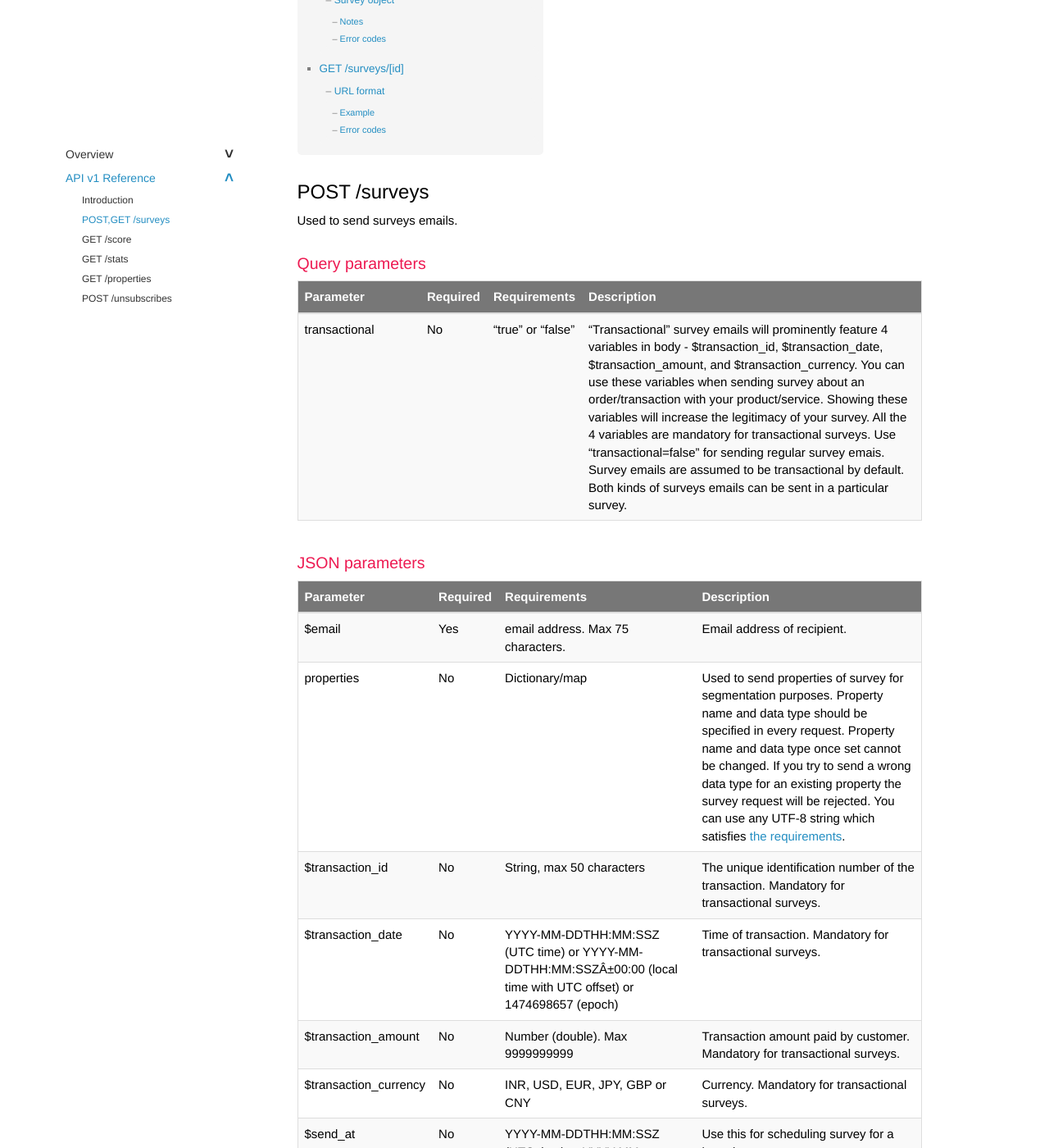
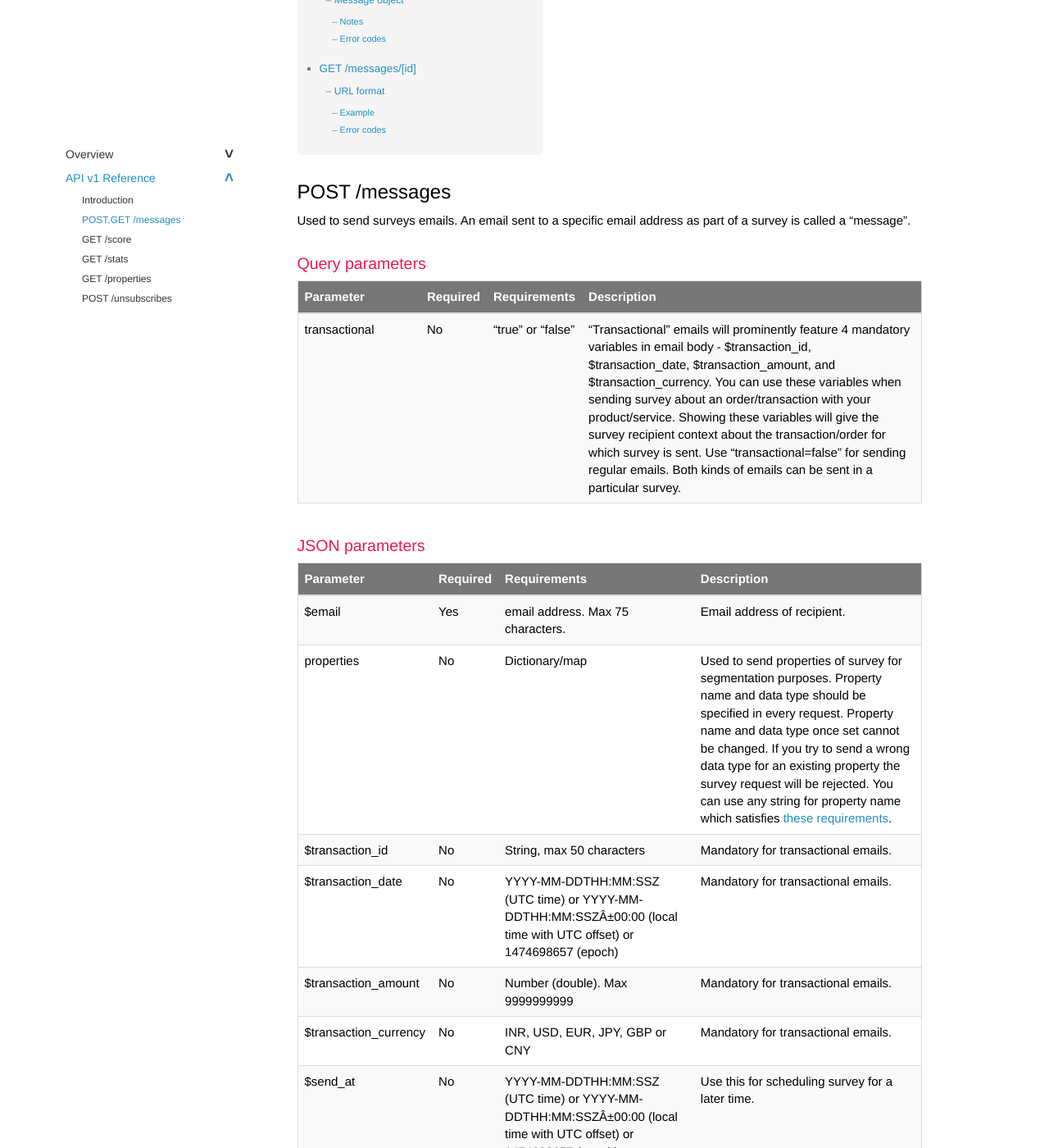
Before and after one commit to booleanapp/docs, a Jekyll site: the page built from pages/apiv1/v1_messages.md, in a window 1280 px wide and 1400 px high, scrolled down 515 px. Shown: the whole window at 82% size. Built offline with Jekyll 4.4.1, drawn with Linux system fonts in a browser that asks for light colours; some of the changed text lies outside the part shown.

Commit message:
Replaced surveys with messages.

````diff
--- a/_data/sidebars/mydoc_sidebar.yml
+++ b/_data/sidebars/mydoc_sidebar.yml
@@ -48,8 +48,8 @@ entries:
       url: /v1_introduction.html
       output: web, pdf
 
-    - title: POST,GET /surveys
-      url: /v1_surveys.html
+    - title: POST,GET /messages
+      url: /v1_messages.html
       output: web, pdf
 
     - title: GET /score
--- a/pages/apiv1/v1_surveys.md
+++ b/pages/apiv1/v1_messages.md
@@ -1,18 +1,18 @@
 ---
-title: POST,GET /surveys
+title: POST,GET /messages
 sidebar: mydoc_sidebar
-permalink: v1_surveys.html
+permalink: v1_messages.html
 ---
 
-## POST /surveys
+## POST /messages
 
-Used to send surveys emails.
+Used to send surveys emails. An email sent to a specific email address as part of a survey is called a "message".
 
 ### Query parameters
 
 |Parameter|Required|Requirements|Description|
 |---------|--------|------------|-----------|
-|transactional|No|"true" or "false"|"Transactional" survey emails will prominently feature 4 variables in body - $transaction_id, $transaction_date, $transaction_amount, and $transaction_currency. You can use these variables when sending survey about an order/transaction with your product/service. Showing these variables will increase the legitimacy of your survey. All the 4 variables are mandatory for transactional surveys. Use "transactional=false" for sending regular survey emais. Survey emails are assumed to be transactional by default. Both kinds of surveys emails can be sent in a particular survey.|
+|transactional|No|"true" or "false"|"Transactional" emails will prominently feature 4 mandatory variables in email body - $transaction_id, $transaction_date, $transaction_amount, and $transaction_currency. You can use these variables when sending survey about an order/transaction with your product/service. Showing these variables will give the survey recipient context about the transaction/order for which survey is sent. Use "transactional=false" for sending regular emails. Both kinds of emails can be sent in a particular survey.|
 
 
 ### JSON parameters
@@ -20,11 +20,11 @@ Used to send surveys emails.
 |Parameter|Required|Requirements|Description|
 |---------|--------|------------|-----------|
 |$email|Yes|email address. Max 75 characters.|Email address of recipient.|
-|properties|No|Dictionary/map|Used to send properties of survey for segmentation purposes. Property name and data type should be specified in every request. Property name and data type once set cannot be changed. If you try to send a wrong data type for an existing property the survey request will be rejected. You can use any UTF-8 string which satisfies [the requirements](#property-naming-requirements).|
-|$transaction_id|No|String, max 50 characters|The unique identification number of the transaction. Mandatory for transactional surveys.|
-|$transaction_date|No|YYYY-MM-DDTHH:MM:SSZ (UTC time) or YYYY-MM-DDTHH:MM:SSZÂ±00:00 (local time with UTC offset) or 1474698657 (epoch) |Time of transaction. Mandatory for transactional surveys.|
-|$transaction_amount|No|Number (double). Max 9999999999|Transaction amount paid by customer. Mandatory for transactional surveys.|
-|$transaction_currency|No|INR, USD, EUR, JPY, GBP or CNY|Currency. Mandatory for transactional surveys.|
+|properties|No|Dictionary/map|Used to send properties of survey for segmentation purposes. Property name and data type should be specified in every request. Property name and data type once set cannot be changed. If you try to send a wrong data type for an existing property the survey request will be rejected. You can use any string for property name which satisfies [these requirements](#property-naming-requirements).|
+|$transaction_id|No|String, max 50 characters|Mandatory for transactional emails.|
+|$transaction_date|No|YYYY-MM-DDTHH:MM:SSZ (UTC time) or YYYY-MM-DDTHH:MM:SSZÂ±00:00 (local time with UTC offset) or 1474698657 (epoch) |Mandatory for transactional emails.|
+|$transaction_amount|No|Number (double). Max 9999999999|Mandatory for transactional emails.|
+|$transaction_currency|No|INR, USD, EUR, JPY, GBP or CNY|Mandatory for transactional emails.|
 |$send_at|No|YYYY-MM-DDTHH:MM:SSZ (UTC time) or YYYY-MM-DDTHH:MM:SSZÂ±00:00 (local time with UTC offset) or 1474698657 (epoch) |Use this for scheduling survey for a later time.|
 
 ### Property naming requirements
@@ -49,11 +49,45 @@ Invalid property name examples - `$cust_prop`, `_cust_prop`, `#address`, `a`, `c
 |Number set|NS|Max 20 items in array, each number max 9999999999.|
 
 
-
-#### Example sending transactional survey email
+#### Example - regular email
 
 ```
-POST /surveys
+POST /messages?transactional=false
+```
+
+##### JSON Parameters
+
+```json
+[
+    {
+        "$email": "someone@somedomain.com",
+    }
+]
+```
+
+##### Response
+
+```json
+HTTP 1/1.1 200
+{
+  "request_id": "fcdabbc2-eb34-48f4-a9c3-b364df5f6a2d",
+  "success": true,
+  "errors": [],
+  "response": [
+    {
+      "$email": "someone@somedomain.com",
+      "message": "accepted",
+      "errors": []
+    }
+  ]
+}
+```
+
+
+#### Example - transactional email
+
+```
+POST /messages
 ```
 
 ##### JSON Parameters
@@ -95,53 +129,18 @@ HTTP 1/1.1 200
 }
 ```
 
-#### Example sending regular survey email
-
-```
-POST /surveys?transactional=false
-```
-
-##### JSON Parameters
-
-```json
-[
-    {
-        "$email": "someone@somedomain.com",
-    }
-]
-```
-
-##### Response
-
-```json
-HTTP 1/1.1 200
-{
-  "request_id": "fcdabbc2-eb34-48f4-a9c3-b364df5f6a2d",
-  "success": true,
-  "errors": [],
-  "response": [
-    {
-      "$email": "someone@somedomain.com",
-      "message": "accepted",
-      "errors": []
-    }
-  ]
-}
-```
 
 
 
 #### Notes
 
-* Max 50 properties per survey.
+* Max 50 properties per email.
 
-* Max 10000 surveys per API call.
+* Max 10000 emails per API call.
 
-* Surveys more than a month old will not be sent. This can happen when you have pending surveys but run out of credits.
+* Emails more than a month old will not be sent. This can happen when you have pending emails but run out of credits.
 
-* If same survey is requested again, a "duplicate request" error will be returned. A unique survey is identified by $transaction_id.
-
-* Please check "message" and "errors" parameters for surveys which were not processed. These need to be tried again.
+* Max one email can be sent per unique $transaction_id.
 
 * The API payload should always be a JSON array (even for a single survey request).
 
@@ -153,14 +152,14 @@ HTTP 1/1.1 200
 |1001|Invalid format|Invalid format of data.|
 |1002|Already exists|Property already exists with different data type.|
 |1003|Quota exceeded|Property quota exceeded. Max 50 properties per survey.|
-|1004|Duplicate request|A survey for same transaction_id was already sent.|
+|1004|Duplicate request|An email for same transaction_id was already sent.|
 |1006|Required property missing|One or more required property is missing.|
 |1009|Invalid Value|Value is incorrect for a given field.|
-|1012|Invalid survey type|$transaction_id, $transaction_date, $transaction_currency and $transaction_amount supported only for transactional surveys.|
+|1012|Invalid survey type|$transaction_id, $transaction_date, $transaction_currency and $transaction_amount supported only for transactional emails.|
 |1013|Invalid key|Provided key is not supported.|
 
 
-## GET /surveys
+## GET /messages
 
 Used to list all surveys emails.
 
@@ -168,22 +167,22 @@ Used to list all surveys emails.
 
 |Parameter|Required|Requirements|Description|
 |---------|--------|------------|-----------|
-|start_date|No|YYYY:MM:DD (time assumed midnight) or YYYY:MM:DDTHH:MM:SS. Timezone inferred from survey setting.|The start date to retrieve responses.|
-|end_date|No|YYYY:MM:DD (time assumed midnight) or YYYY:MM:DDTHH:MM:SS. Timezone inferred from survey setting.|The end date to retrieve responses.|
-|date_filter_type|No|created_at or response_received_at or opened_at|To specify basis of date filter. by default created_at will be used.|
+|start_date|No|YYYY:MM:DD (time assumed midnight) or YYYY:MM:DDTHH:MM:SS. Timezone inferred from survey setting.|The start date to retrieve emails.|
+|end_date|No|YYYY:MM:DD (time assumed midnight) or YYYY:MM:DDTHH:MM:SS. Timezone inferred from survey setting.|The end date to retrieve emails.|
+|date_filter_type|No|created_at or response_received_at or opened_at|To specify basis of date filter. Default is created_at.|
 |page|No|Integer. Min 1. Max 20.|Optional parameter to specify page number. To be used with size parameter.|
 |size|No|Integer. Min 10. Max 100.|Optional parameter to specify number of results per page.|
 |email|No|email address. Max 75 characters.|Optional parameter to search for a particular email.|
-|feedback|No|1 or 0 or -1|An optional filter to retrieve only positive or negative or no feedback. To get only positive feedback specify 1. To get only negative feedback specify -1. To get surveys with no feedback specify 0.|
+|feedback|No|1 or 0 or -1|An optional filter to retrieve only positive or negative or no feedback. To get only positive feedback specify 1. To get only negative feedback specify -1. To get emails with no feedback specify 0.|
 |comments|No|True or false|An optional filter to retrieve only responses with comments. By default, all responses are returned. To get only responses with comments set this parameter to true.|
 |comments_search|No|String. Max 50 characters.|An optional filter to search for a particular keyword in comments.|
-|sort|No|created_at or response_received_at or opened_at|An optional parameter to sort surveys based on creation time or response time. Use negative sign for inverse sort (chronological). By default surveys are sorted on created_at.|
+|sort|No|created_at or response_received_at or opened_at|An optional parameter to sort emails based on creation time or response time. Use negative sign for inverse sort (chronological). By default emails are sorted on creation time.|
 |fields|No|$email, $transaction_id, $transaction_date, $transaction_currency, $transaction_amount, $transactional, properties, properties.[property name], $created_at, $project_id, $survey_sent, $feedback, $survey_sent_at, $response_received_at, $opened_at|An optional parameter to get only specific fields in response.|
 
 #### Example
 
 ```
-GET /surveys?pretty
+GET /messages?pretty
 ```
 
 ##### Response
@@ -253,38 +250,37 @@ HTTP 1/1.1 200
   }
 }
 ```
-### Survey object
+### Message object
 
 |Parameter|Description|
 |---------|--------|
-|$email|Email address of survey recipient.|
-|$transaction_id|Mandatory variable for transactional survey emails.|
-|$transaction_date|Mandatory variable for transactional survey emails.|
-|$transaction_amount|Mandatory variable for transactional survey emails.|
-|$transaction_currency|Mandatory variable for transactional survey emails.|
-|$transactional|Whether transactional survey email or not.|
-|$req_id|Request id of API request to send survey email.|
-|$created_at|Time of acceptance of send survey email request.|
+|$email|Email address of recipient.|
+|$id|id of email.|
+|$transaction_id|Mandatory variable for transactional emails.|
+|$transaction_date|Mandatory variable for transactional emails.|
+|$transaction_amount|Mandatory variable for transactional emails.|
+|$transaction_currency|Mandatory variable for transactional emails.|
+|$transactional|Whether transactional email or not.|
+|$req_id|Request id of POST API request.|
+|$created_at|Time of acceptance of POST API request.|
 |$project_id|id of survey.|
 |$survey_type|Type of survey. Currently only email.|
-|$survey_sent|Status of survey email sending.|
-|$survey_picked|Status of picking survey email to send.|
-|$survey_picked_at|Time when survey email was picked to send.|
-|$message_id|Id of email with 3rd party email provider.|
+|$survey_sent|Status of email sending.|
+|$survey_picked|Status of picking email to send.|
+|$survey_picked_at|Time when email was picked to send.|
+|$survey_sent_at|Time when email was sent.|
 |$feedback|Response received for survey. 0 means no response received yet. 1 means positive response received. -1 means negative response received.|
-|$survey_sent_at|Time when survey email was sent.|
-|$postmark_bounce_type|Email bounce type.|
-|$postmark_bounce_desc|Email bounce description.|
-|$postmark_bounce_id|Email bounce id.|
+|$bounce_type|Email bounce type.|
+|$bounce_desc|Email bounce description.|
+|$bounce_id|Email bounce id.|
 |$bounced_at|Time when survey email bounced.|
-|$id|id of survey email.|
 |$properties|Properties of survey email as set during creation.|
 
 
 
 #### Notes
 
-* Surveys will be listed in reverse chronological order of created_date
+* Emails will be listed in reverse chronological order of created_date
 
 * Results are paginated by default with 30 results per page. Use "link" header to find URL of next page.
 
@@ -295,19 +291,19 @@ HTTP 1/1.1 200
 |1001|Invalid format|Invalid format of data.|
 |1009|Invalid Value|Value is incorrect for given field.|
 
-## GET /surveys/[id]
+## GET /messages/[id]
 
-Used to get a specific survey email.
+Used to get a specific email.
 
 ### URL format
 
-GET `/surveys/[id]`
+GET `/messages/[id]`
 
 
 #### Example
 
 ```
-GET /surveys/29eda2f49b73c4ef3f07e9f8fd7f4ff9
+GET /messages/29eda2f49b73c4ef3f07e9f8fd7f4ff9
 ```
 
 ##### Response
@@ -345,4 +340,4 @@ HTTP 1/1.1 200
 
 |Code|Message|
 |----|-------|
-|1010|Invalid survey id.|
+|1010|Invalid message id.|
````
Also changed, not shown: other parts of pages/apiv1/v1_messages.md (+0 -3 lines), pages/apiv1/v1_introduction.md (+1 -1 lines), pages/apiv1/v1_stats.md (+5 -5 lines), pages/apiv1/v1_unsubscribes.md (+2 -2 lines).
